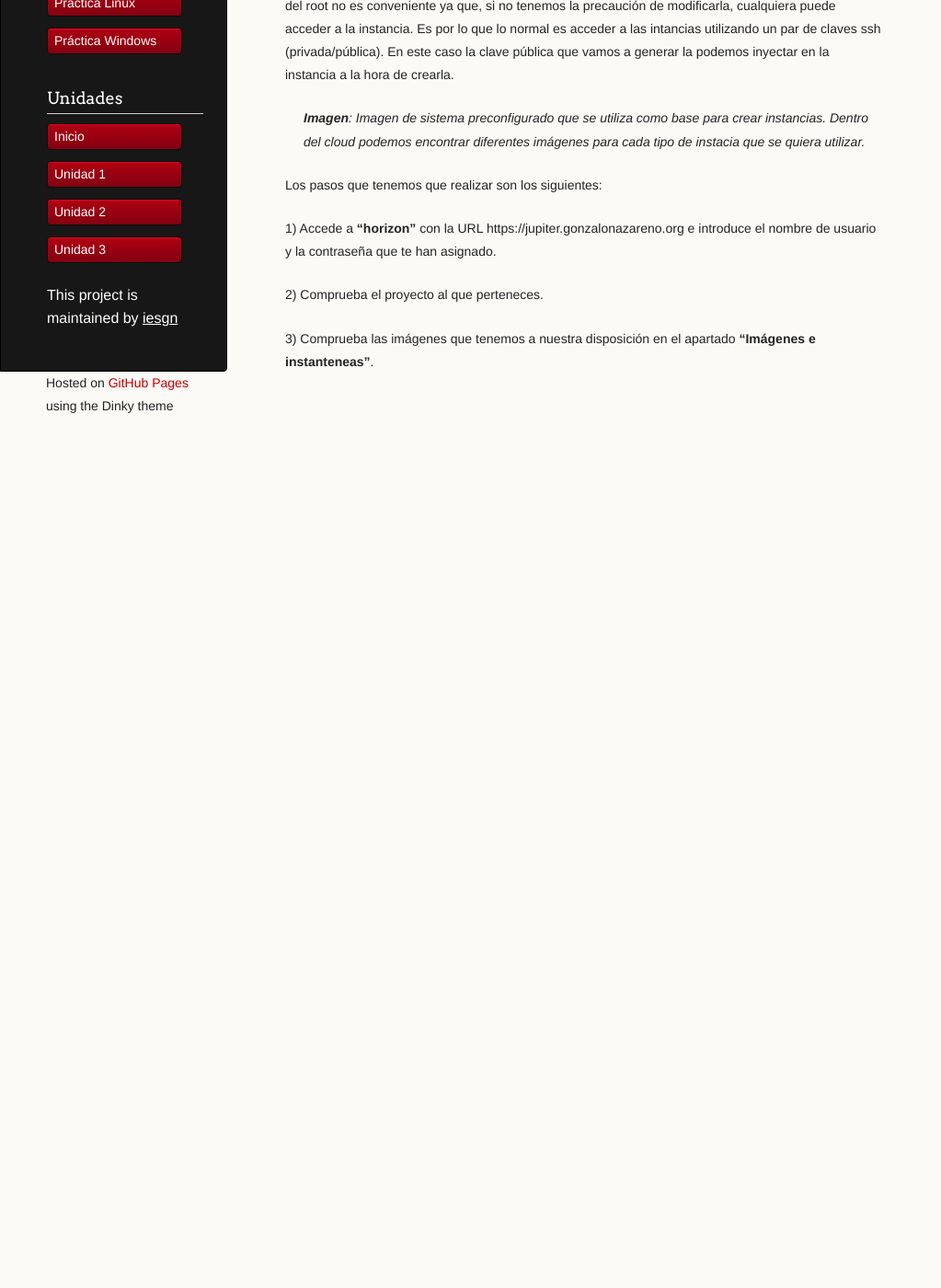
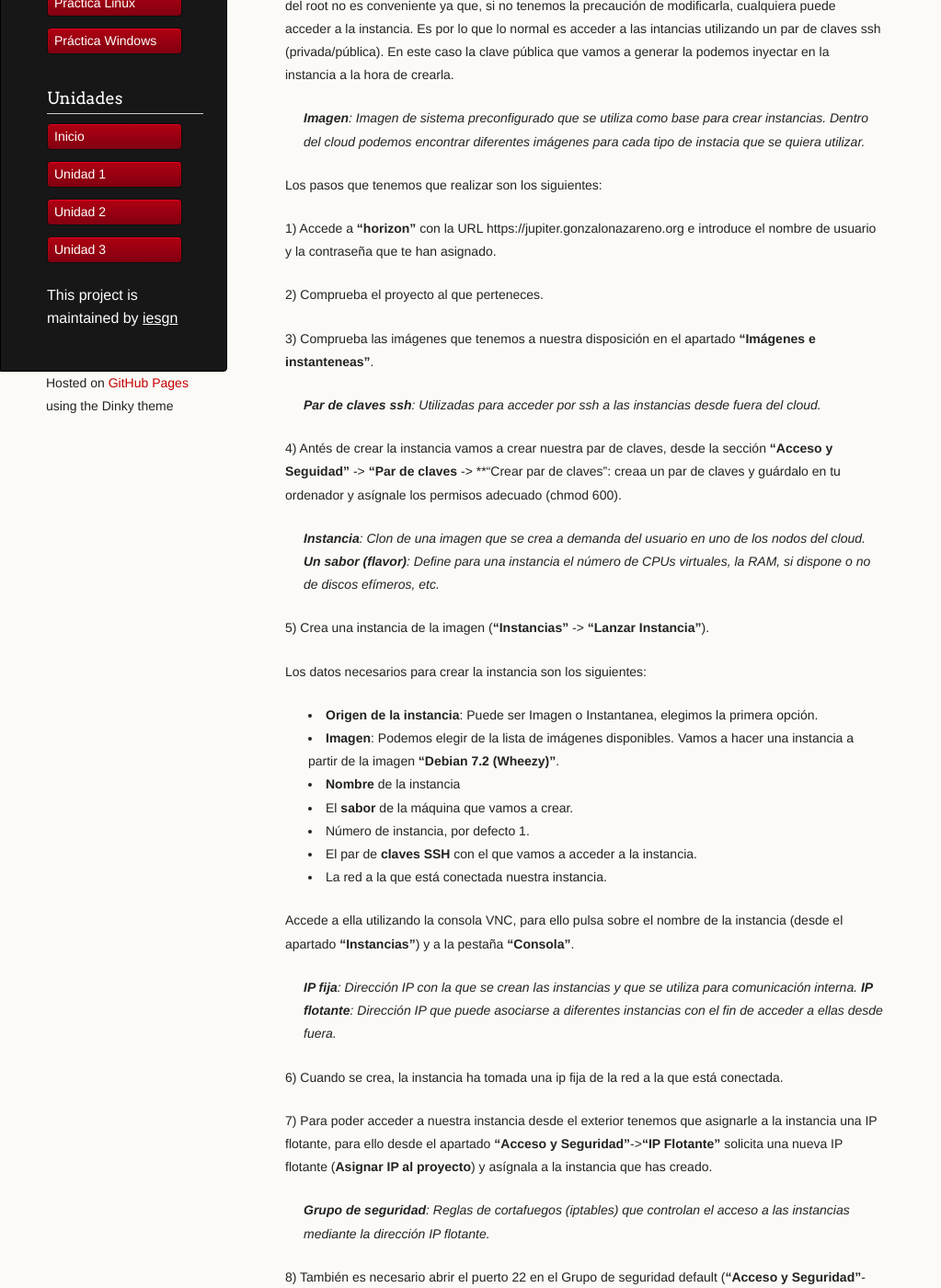
Before and after one commit to iesgn/cloud, a Jekyll site: the page built from curso/u2/practica_linux.md, in a window 1280 px wide and 1400 px high, scrolled down 270 px. Shown: the whole window at 92% size, without its empty margins (0-1023 px from the left). Built offline with Jekyll 4.4.1, drawn with Linux system fonts in a browser that asks for light colours; before the commit the page ends 900 px from its top, so only the background shows below that; some of the changed text lies outside the part shown.

Commit message:
Práctica linux

```diff
--- a/curso/u2/practica_linux.md
+++ b/curso/u2/practica_linux.md
@@ -18,5 +18,48 @@ Los pasos que tenemos que realizar son los siguientes:
 
 2) Comprueba el proyecto al que perteneces.
 
+3) Comprueba las imágenes que tenemos a nuestra disposición en el apartado **"Imágenes e instanteneas"**.
 
-3) Comprueba las imágenes que tenemos a nuestra disposición en el apartado **"Imágenes e instanteneas"**.
+> **Par de claves ssh**: Utilizadas para acceder por ssh a las instancias desde fuera del cloud.
+
+4) Antés de crear la instancia vamos a crear nuestra par de claves, desde la sección **"Acceso y Seguidad"** -> **"Par de claves** -> **"Crear par de claves": creaa un par de claves y guárdalo en tu ordenador y asígnale los permisos adecuado (chmod 600).
+
+> **Instancia**: Clon de una imagen que se crea a demanda del usuario en uno de los nodos del cloud.
+> **Un sabor (flavor)**: Define para una instancia el número de CPUs virtuales, la RAM, si dispone o no de discos efímeros, etc.
+
+5) Crea una instancia de la imagen (**"Instancias"** -> **"Lanzar Instancia"**).
+
+Los datos necesarios para crear la instancia son los siguientes:
+
+* **Origen de la instancia**: Puede ser Imagen o Instantanea, elegimos la primera opción.
+* **Imagen**: Podemos elegir de la lista de imágenes disponibles. Vamos a hacer una instancia a partir de la imagen **"Debian 7.2 (Wheezy)"**.
+* **Nombre** de la instancia
+* El **sabor** de la máquina que vamos a crear.
+* Número de instancia, por defecto 1.
+* El par de **claves SSH** con el que vamos a acceder a la instancia.
+* La red a la que está conectada nuestra instancia.
+
+Accede a ella utilizando la consola VNC, para ello pulsa sobre el nombre de la instancia (desde el apartado **"Instancias"**) y a la pestaña **"Consola"**.
+
+> **IP fija**: Dirección IP con la que se crean las instancias y que se utiliza para comunicación interna.
+> **IP flotante**: Dirección IP que puede asociarse a diferentes instancias con el fin de acceder a ellas desde fuera.
+
+6) Cuando se crea, la instancia ha tomada una ip fija de la red a la que está conectada.
+
+7)  Para poder acceder a nuestra instancia desde el exterior tenemos que asignarle a la instancia una IP flotante, para ello desde el apartado **"Acceso y Seguridad"**->**"IP Flotante"** solicita una nueva IP flotante (**Asignar IP al proyecto**) y asígnala a la instancia que has creado.
+
+> **Grupo de seguridad**: Reglas de cortafuegos (iptables) que controlan el acceso a las instancias mediante la dirección IP flotante.
+
+8) También es necesario abrir el puerto 22 en el Grupo de seguridad default (**"Acceso y Seguridad"**->**"Grupos de Seguridad"**). Edita las reglas y añade una nueva en la que permitas el acceso por el puero 22 desde la IP de tu ordenador.
+
+9) Por último, utilizando un cliente ssh (open shh client o putty) accede a la instancia utilizando la ip flotante que le hemos asignado a la instancia. Por ejemplo:
+
+        ssh -i .ssh/vostro.pem ubuntu@172.22.200.63
+
+10) Una vez que has trabajado un poco con la intancia, practica las distintas operaciones que puedes hacer sobre ella: pausar, suspender, reiniciar, terminar, ...
+
+11) Una vez que hemos accedido a la instancia podemos comprobar varias cosas:
+
+* El nombre de la máquina es el nombre que le hemos dado a la instancia (cat /etc/hostname).
+* Según el sabor que hemos elegido tenemos dos discos duros: vda, donde tenemos intalado el sistema, y vdb, un disco duro "efímero" que debemos particionar y formatear para utilizarlo. Puede comprobarlo ejecutando: sudo fdisk -l
+* También podemos comprobar que la máquina tiene 1 GB de RAM, ejecuta el comando free.
```
